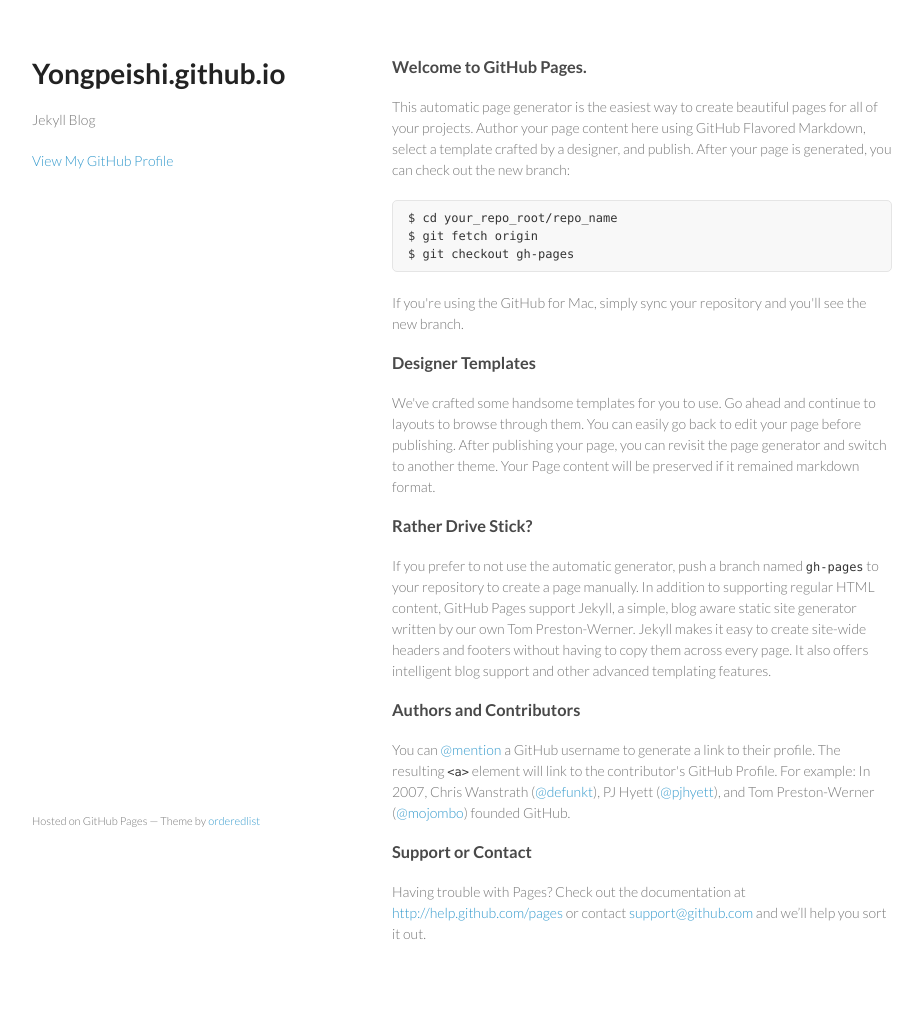
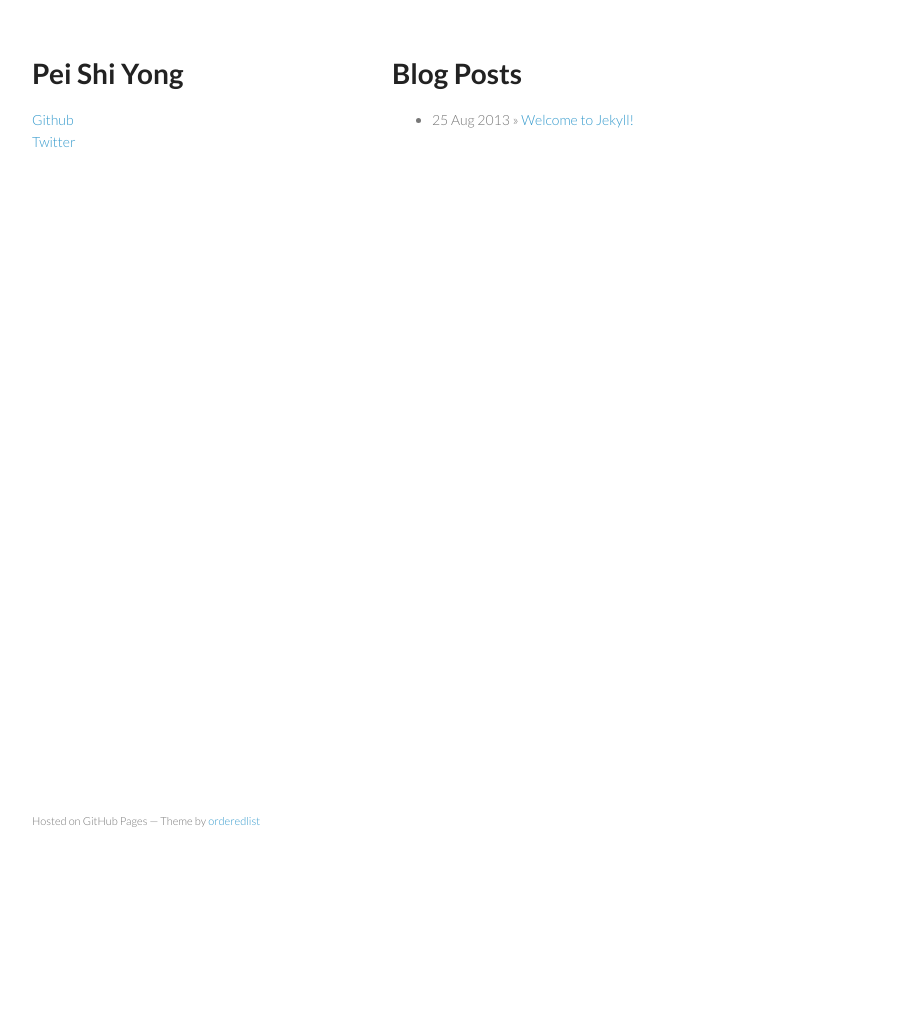
Before and after one commit to yongpeishi/yongpeishi.github.io, a Jekyll site: the page built from index.html, in a window 1280 px wide. Shown: the whole page, without its empty margins (178-1101 px from the left). Built offline with Jekyll 4.4.1, drawn with Linux system fonts in a browser that asks for light colours; Markdown is read by kramdown in place of the engine named in the settings; after the commit the page ends 900 px from its top, so only the background shows below that.

Commit message:
merge wrongly

```diff
--- a/index.html
+++ b/index.html
@@ -1,65 +1,13 @@
-<!doctype html>
-<html>
-  <head>
-    <meta charset="utf-8">
-    <meta http-equiv="X-UA-Compatible" content="chrome=1">
-    <title>Yongpeishi.github.io by yongpeishi</title>
+---
+layout: default
+title: Your New Jekyll Site
+---
 
-    <link rel="stylesheet" href="stylesheets/styles.css">
-    <link rel="stylesheet" href="stylesheets/pygment_trac.css">
-    <meta name="viewport" content="width=device-width, initial-scale=1, user-scalable=no">
-    <!--[if lt IE 9]>
-    <script src="//html5shiv.googlecode.com/svn/trunk/html5.js"></script>
-    <![endif]-->
-  </head>
-  <body>
-    <div class="wrapper">
-      <header>
-        <h1>Yongpeishi.github.io</h1>
-        <p>Jekyll Blog</p>
-
-
-        <p class="view"><a href="https://github.com/yongpeishi">View My GitHub Profile</a></p>
-
-      </header>
-      <section>
-        <h3>
-<a name="welcome-to-github-pages" class="anchor" href="#welcome-to-github-pages"><span class="octicon octicon-link"></span></a>Welcome to GitHub Pages.</h3>
-
-<p>This automatic page generator is the easiest way to create beautiful pages for all of your projects. Author your page content here using GitHub Flavored Markdown, select a template crafted by a designer, and publish. After your page is generated, you can check out the new branch:</p>
-
-<pre><code>$ cd your_repo_root/repo_name
-$ git fetch origin
-$ git checkout gh-pages
-</code></pre>
-
-<p>If you're using the GitHub for Mac, simply sync your repository and you'll see the new branch.</p>
-
-<h3>
-<a name="designer-templates" class="anchor" href="#designer-templates"><span class="octicon octicon-link"></span></a>Designer Templates</h3>
-
-<p>We've crafted some handsome templates for you to use. Go ahead and continue to layouts to browse through them. You can easily go back to edit your page before publishing. After publishing your page, you can revisit the page generator and switch to another theme. Your Page content will be preserved if it remained markdown format.</p>
-
-<h3>
-<a name="rather-drive-stick" class="anchor" href="#rather-drive-stick"><span class="octicon octicon-link"></span></a>Rather Drive Stick?</h3>
-
-<p>If you prefer to not use the automatic generator, push a branch named <code>gh-pages</code> to your repository to create a page manually. In addition to supporting regular HTML content, GitHub Pages support Jekyll, a simple, blog aware static site generator written by our own Tom Preston-Werner. Jekyll makes it easy to create site-wide headers and footers without having to copy them across every page. It also offers intelligent blog support and other advanced templating features.</p>
-
-<h3>
-<a name="authors-and-contributors" class="anchor" href="#authors-and-contributors"><span class="octicon octicon-link"></span></a>Authors and Contributors</h3>
-
-<p>You can <a href="https://github.com/blog/821" class="user-mention">@mention</a> a GitHub username to generate a link to their profile. The resulting <code>&lt;a&gt;</code> element will link to the contributor's GitHub Profile. For example: In 2007, Chris Wanstrath (<a href="https://github.com/defunkt" class="user-mention">@defunkt</a>), PJ Hyett (<a href="https://github.com/pjhyett" class="user-mention">@pjhyett</a>), and Tom Preston-Werner (<a href="https://github.com/mojombo" class="user-mention">@mojombo</a>) founded GitHub.</p>
-
-<h3>
-<a name="support-or-contact" class="anchor" href="#support-or-contact"><span class="octicon octicon-link"></span></a>Support or Contact</h3>
-
-<p>Having trouble with Pages? Check out the documentation at <a href="http://help.github.com/pages">http://help.github.com/pages</a> or contact <a href="mailto:support@github.com">support@github.com</a> and we’ll help you sort it out.</p>
-      </section>
-      <footer>
-        <p><small>Hosted on GitHub Pages &mdash; Theme by <a href="https://github.com/orderedlist">orderedlist</a></small></p>
-      </footer>
-    </div>
-    <script src="javascripts/scale.fix.js"></script>
-
-  </body>
-</html>
+<div id="home">
+  <h1>Blog Posts</h1>
+  <ul class="posts">
+    {% for post in site.posts %}
+      <li><span>{{ post.date | date_to_string }}</span> &raquo; <a href="{{ post.url }}">{{ post.title }}</a></li>
+    {% endfor %}
+  </ul>
+</div>
```
Also changed, not shown: params.json (deleted, +0 -1 lines).
